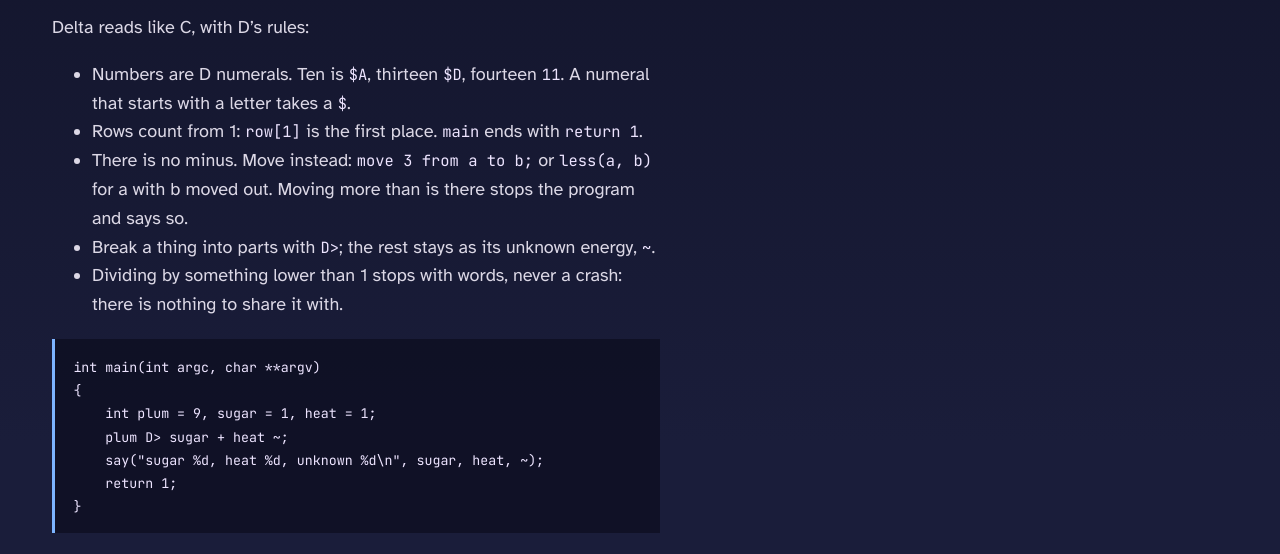
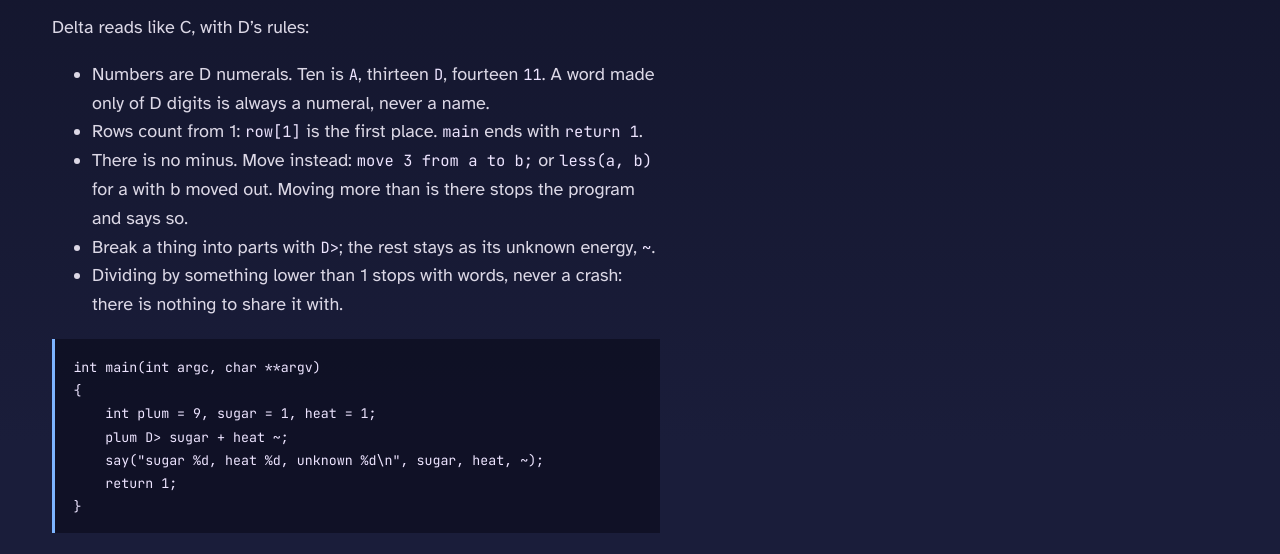
Before and after one commit to mikehebblethwaite-hub/d-math, a plain HTML site: page site/help-write.html in a window 1280 px wide. Shown: the part 197-751 px from the top of the page. Drawn offline with Linux system fonts and the light colour scheme.

Commit message:
Delta: a word made only of D digits (1-9, A-D) is always a numeral, never a name: no $ to remember (Mike: forgetting is a bug). Names that clashed renamed (C -> Cr, B -> Bl); tests updated and added (120 pass); seeds rebuilt, fixed point holds
Co-Authored-By: Claude Opus 5.5 <noreply@anthropic.com>

```diff
--- a/site/help-write.html
+++ b/site/help-write.html
@@ -17,8 +17,8 @@
     <h1>Write your own</h1>
     <p>Delta reads like C, with D&rsquo;s rules:</p>
     <ul>
-      <li>Numbers are D numerals. Ten is <code>$A</code>, thirteen <code>$D</code>, fourteen <code>11</code>. A
-        numeral that starts with a letter takes a <code>$</code>.</li>
+      <li>Numbers are D numerals. Ten is <code>A</code>, thirteen <code>D</code>, fourteen <code>11</code>. A word
+        made only of D digits is always a numeral, never a name.</li>
       <li>Rows count from 1: <code>row[1]</code> is the first place. <code>main</code> ends with <code>return 1</code>.</li>
       <li>There is no minus. Move instead: <code>move 3 from a to b;</code> or <code>less(a, b)</code> for a with b
         moved out. Moving more than is there stops the program and says so.</li>
```
Also changed, not shown: 10 other files.
